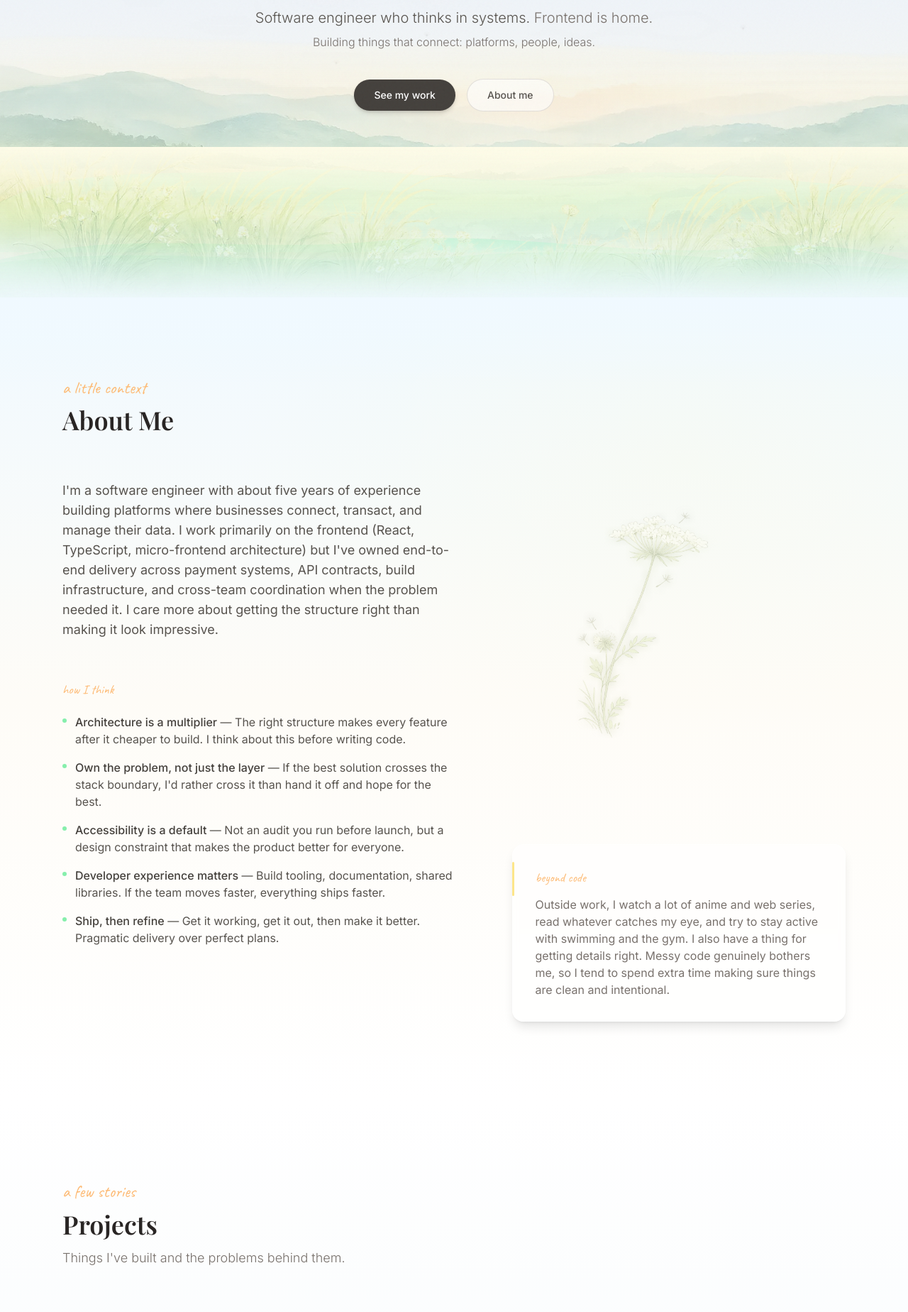
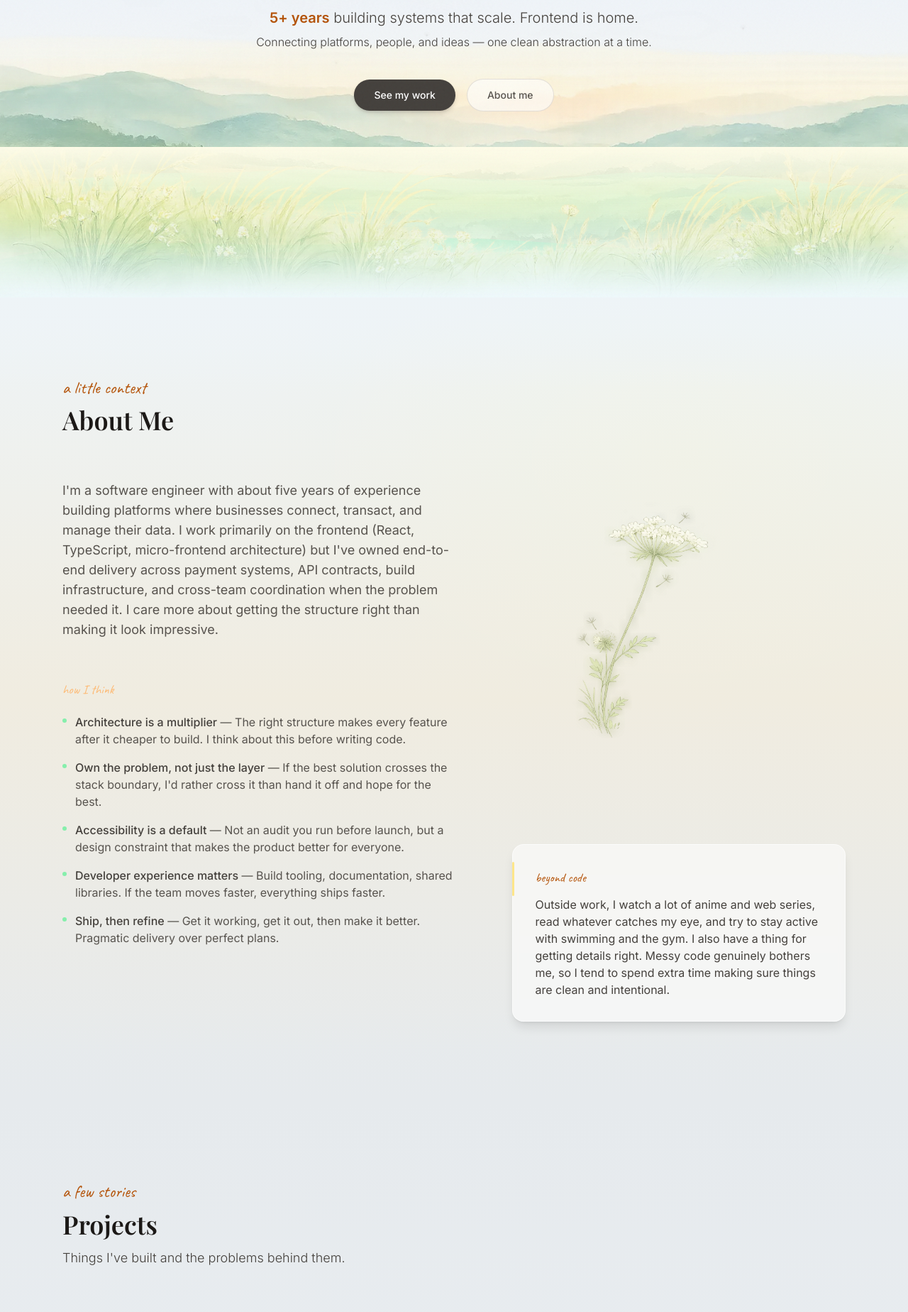
Before and after one commit to biplav-adhikary/my-portfolio, a React (Vite) app in the folder frontend/: page / in a window 1280 px wide. Shown: the part 381-2229 px from the top of the page at 71% size. Built offline with nearby package versions, Linux system fonts and the light colour scheme; a web font is replaced by a local one.

Commit message:
fix: Color contrast fixes

```diff
--- a/frontend/src/components/layout/Footer.tsx
+++ b/frontend/src/components/layout/Footer.tsx
@@ -4,8 +4,8 @@
  */
 export default function Footer() {
   return (
-    <footer className="bg-[#fef6e4] py-8 text-center dark:bg-[#1c1520]">
-      <p className="text-sm text-earth-400 dark:text-earth-500">
+    <footer className="bg-[#e8dcc6] py-8 text-center dark:bg-[#1c1520]">
+      <p className="text-sm text-earth-600 dark:text-earth-500">
         &copy; {new Date().getFullYear()} Biplav. Built with care.
       </p>
     </footer>
--- a/frontend/src/components/layout/Navbar.tsx
+++ b/frontend/src/components/layout/Navbar.tsx
@@ -139,7 +139,7 @@ export default function Navbar() {
                     "relative text-sm font-medium transition-colors duration-instant",
                     isActive
                       ? "text-earth-800 dark:text-cloud-50"
-                      : "text-earth-500 hover:text-earth-800 dark:text-earth-400 dark:hover:text-cloud-100",
+                      : "text-earth-700 hover:text-earth-900 dark:text-earth-400 dark:hover:text-cloud-100",
                   )}
                 >
                   {link.label}
@@ -220,7 +220,7 @@ export default function Navbar() {
                         "block rounded-lg px-4 py-3 text-sm font-medium transition-colors duration-instant hover:bg-sky-50 dark:hover:bg-night-800",
                         isActive
                           ? "text-earth-800 bg-sky-50/50 dark:text-cloud-50 dark:bg-night-800/50"
-                          : "text-earth-600 hover:text-earth-800 dark:text-earth-400 dark:hover:text-cloud-100",
+                          : "text-earth-700 hover:text-earth-900 dark:text-earth-400 dark:hover:text-cloud-100",
                       )}
                     >
                       {link.label}
--- a/frontend/src/components/sections/About.tsx
+++ b/frontend/src/components/sections/About.tsx
@@ -101,7 +101,7 @@ export default function About() {
               lqip={lqip.about_section_nature_motif}
               alt=""
               decorative
-              className="pointer-events-none absolute -right-6 -top-16 hidden h-[480px] w-[320px] opacity-[0.35] lg:block"
+              className="pointer-events-none absolute -right-6 -top-16 hidden h-[480px] w-[320px] opacity-[0.72] dark:opacity-[0.35] lg:block"
               imgClassName="object-cover object-[center_30%]"
             />
 
@@ -112,10 +112,10 @@ export default function About() {
                 aria-hidden="true"
               />
 
-              <span className="mb-3 block font-accent text-lg text-sunset-400">
+              <span className="mb-3 block font-accent text-lg text-[var(--text-accent)] dark:text-sunset-400">
                 beyond code
               </span>
-              <p className="font-body text-sm leading-[1.8] text-earth-500 md:text-base dark:text-earth-400">
+              <p className="font-body text-sm leading-[1.8] text-earth-700 md:text-base dark:text-earth-400">
                 {about.beyondCode}
               </p>
             </div>
--- a/frontend/src/components/sections/Experience.tsx
+++ b/frontend/src/components/sections/Experience.tsx
@@ -3,6 +3,7 @@ import { motion, useInView } from "framer-motion";
 import SectionWrapper from "../shared/SectionWrapper";
 import SectionHeading from "../shared/SectionHeading";
 import { experiences } from "../../data/content";
+import { useTheme } from "../../context/ThemeContext";
 import SageLogo from "../../assets/svg/sage-logo.svg";
 import HighRadiusLogo from "../../assets/svg/highradius-logo.svg";
 
@@ -10,6 +11,14 @@ const companyLogos: Record<string, string> = {
   Sage: SageLogo,
   HighRadius: HighRadiusLogo,
 };
+
+/** Dark-mode logo overrides per company */
+const darkLogoStyle: Record<string, React.CSSProperties> = {
+  Sage: { opacity: 1 },
+  HighRadius: { filter: "brightness(2.5) saturate(4.5)", opacity: 1 },
+};
+
+const lightLogoOpacity = 0.8;
 
 /* ------------------------------------------------------------------ */
 /*  Single timeline entry                                              */
@@ -24,6 +33,12 @@ function TimelineEntry({
   const ref = useRef<HTMLDivElement>(null);
   const isInView = useInView(ref, { once: true, amount: 0.15 });
   const logo = companyLogos[experience.company];
+  const { theme } = useTheme();
+  const isDark = theme === "dark";
+  const darkStyle = darkLogoStyle[experience.company] ?? { opacity: 0.7 };
+  const logoAnimateOpacity = isDark
+    ? (darkStyle.opacity as number)
+    : lightLogoOpacity;
 
   return (
     <div ref={ref} className="relative">
@@ -38,15 +53,15 @@ function TimelineEntry({
         }}
         className="relative overflow-hidden rounded-2xl border border-sky-100/50 bg-white/40 p-6 shadow-md shadow-sky-100/30 backdrop-blur-sm md:p-8 dark:border-night-700/40 dark:bg-white/[0.04] dark:shadow-black/20"
       >
-        {/* Background watermark logo — positioned top-right */}
-        {logo && (
-          <img
-            src={logo}
-            alt=""
-            className="pointer-events-none absolute -right-4 -top-2 w-32 select-none opacity-[0.06] md:w-48 dark:opacity-[0.12] dark:brightness-[1.8] dark:saturate-[1.5]"
-            aria-hidden="true"
-          />
-        )}
+        {/* Glass sheen — top-edge highlight simulating frosted glass depth */}
+        <div
+          className="pointer-events-none absolute inset-x-0 top-0 h-px rounded-t-2xl bg-gradient-to-r from-transparent via-white/80 to-transparent dark:via-white/10"
+          aria-hidden="true"
+        />
+        <div
+          className="pointer-events-none absolute inset-0 rounded-2xl bg-gradient-to-br from-white/25 via-transparent to-transparent dark:from-white/[0.03]"
+          aria-hidden="true"
+        />
 
         {/* Header row: logo + role info + period */}
         <div className="relative flex flex-wrap items-start justify-between gap-4">
@@ -57,16 +72,23 @@ function TimelineEntry({
                 src={logo}
                 alt={`${experience.company} logo`}
                 initial={{ opacity: 0 }}
-                animate={isInView ? { opacity: 0.55 } : { opacity: 0 }}
+                animate={
+                  isInView ? { opacity: logoAnimateOpacity } : { opacity: 0 }
+                }
                 transition={{ duration: 0.6, delay: 0.2 }}
-                className="mt-1 hidden h-7 flex-shrink-0 select-none md:block dark:brightness-[2] dark:saturate-[2] dark:contrast-[1.2] dark:opacity-90"
+                style={
+                  isDark
+                    ? { filter: darkStyle.filter as string | undefined }
+                    : undefined
+                }
+                className="mt-1 hidden h-7 flex-shrink-0 select-none md:block"
               />
             )}
             <div>
               <h3 className="font-display text-lg font-semibold text-earth-800 md:text-xl dark:text-cloud-50">
                 {experience.role}
               </h3>
-              <p className="font-body text-sm text-earth-500 dark:text-earth-400">
+              <p className="font-body text-sm text-earth-700 dark:text-earth-400">
                 {experience.company}
               </p>
             </div>
@@ -84,13 +106,14 @@ function TimelineEntry({
             <img
               src={logo}
               alt={`${experience.company} logo`}
-              className="h-5 opacity-40 dark:opacity-80 dark:brightness-[2] dark:saturate-[2] dark:contrast-[1.2]"
+              style={isDark ? darkStyle : { opacity: 0.4 }}
+              className="h-5"
             />
           </div>
         )}
 
         {/* Narrative */}
-        <p className="mt-4 font-body text-sm leading-relaxed text-earth-600 md:text-base dark:text-earth-400">
+        <p className="mt-4 font-body text-sm leading-relaxed text-earth-800 md:text-base dark:text-earth-400">
           {experience.narrative}
         </p>
 
@@ -102,7 +125,7 @@ function TimelineEntry({
               initial={{ opacity: 0, y: 8 }}
               animate={isInView ? { opacity: 1, y: 0 } : { opacity: 0, y: 8 }}
               transition={{ duration: 0.4, delay: 0.3 + i * 0.06 }}
-              className="flex items-start gap-2.5 text-sm leading-relaxed text-earth-500 dark:text-earth-400"
+              className="flex items-start gap-2.5 text-sm leading-relaxed text-earth-700 dark:text-earth-400"
             >
               <span className="mt-1.5 block h-1.5 w-1.5 flex-shrink-0 rounded-full bg-grass-300" />
               <span>{h}</span>
--- a/frontend/src/components/sections/Hero.tsx
+++ b/frontend/src/components/sections/Hero.tsx
@@ -121,7 +121,7 @@ export default function Hero() {
             alt=""
             decorative
             loading="eager"
-            className={`h-full w-full ${isDark ? "opacity-35" : "opacity-50"}`}
+            className={`h-full w-full ${isDark ? "opacity-35" : "opacity-70"}`}
             imgClassName="object-cover object-center"
           />
         </div>
@@ -172,7 +172,7 @@ export default function Hero() {
               alt=""
               decorative
               loading="eager"
-              className="h-full w-full opacity-40"
+              className={`h-full w-full ${isDark ? "opacity-40" : "opacity-65"}`}
               imgClassName="object-cover object-bottom"
             />
           </div>
@@ -224,22 +224,27 @@ export default function Hero() {
           className="text-body-lg mx-auto max-w-xl md:text-xl"
           variants={fadeUp}
         >
-          Software engineer who thinks in systems.{" "}
-          <span className="text-earth-500 dark:text-cloud-200">
+          <span className="font-semibold text-[var(--text-accent)]">
+            5+ years
+          </span>{" "}
+          building systems that scale.{" "}
+          <span className="text-earth-700 dark:text-cloud-200">
             Frontend is home.
           </span>
         </motion.p>
 
         <motion.p
-          className="mt-2 font-body text-base font-light text-earth-500 dark:text-cloud-200/80"
+          className="mt-2 font-body text-base font-light text-earth-700 dark:text-cloud-200/80"
           variants={fadeUp}
         >
-          Building things that connect: platforms, people, ideas.
+          Connecting platforms, people, and ideas — one clean abstraction at a
+          time.
         </motion.p>
 
         {/* CTAs */}
         <motion.div
           className="mt-10 flex items-center justify-center gap-4"
+          style={{ textShadow: "none" }}
           variants={fadeUp}
         >
           <a
@@ -309,7 +314,7 @@ export default function Hero() {
           }
           alt=""
           decorative
-          className="h-full w-full opacity-50"
+          className={`h-full w-full ${isDark ? "opacity-50" : "opacity-75"}`}
           imgClassName="object-cover object-[center_65%]"
         />
         {/* Light: gradient fades over painted image */}
--- a/frontend/src/components/shared/SceneBackground.tsx
+++ b/frontend/src/components/shared/SceneBackground.tsx
@@ -26,39 +26,39 @@ const lightScenes: Record<SceneTone, SceneConfig> = {
     bottomFade: "from-transparent",
   },
   warmNeutral: {
-    base: "bg-gradient-to-b from-sky-50 via-[#fefcf7] to-white",
+    base: "bg-gradient-to-b from-[#eef4f7] via-[#f0ece0] to-[#e6eaed]",
     radial:
-      "radial-gradient(ellipse 70% 50% at 75% 20%, rgba(254, 249, 195, 0.12) 0%, transparent 70%)",
-    topFade: "from-sky-50",
-    bottomFade: "from-transparent to-white",
+      "radial-gradient(ellipse 70% 50% at 75% 20%, rgba(254, 249, 195, 0.14) 0%, transparent 70%)",
+    topFade: "from-[#eef4f7]",
+    bottomFade: "from-transparent to-[#e6eaed]",
   },
   cloudGlass: {
-    base: "bg-gradient-to-b from-white via-sky-50/40 to-[#fefdf8]",
+    base: "bg-gradient-to-b from-[#e6eaed] via-[#ecf1f6] to-[#eae5d8]",
     radial:
-      "radial-gradient(ellipse 60% 45% at 25% 60%, rgba(186, 230, 253, 0.10) 0%, transparent 70%)",
-    topFade: "from-white",
-    bottomFade: "from-transparent to-[#fefdf8]",
+      "radial-gradient(ellipse 60% 45% at 25% 60%, rgba(186, 230, 253, 0.14) 0%, transparent 70%)",
+    topFade: "from-[#e6eaed]",
+    bottomFade: "from-transparent to-[#eae5d8]",
   },
   earth: {
-    base: "bg-gradient-to-b from-[#fefdf8] via-[#fef9ee] to-[#f5f5f0]",
+    base: "bg-gradient-to-b from-[#eae5d8] via-[#e8e0ca] to-[#e3d9c0]",
     radial:
-      "radial-gradient(ellipse 55% 40% at 70% 30%, rgba(253, 230, 138, 0.10) 0%, transparent 65%)",
-    topFade: "from-[#fefdf8]",
-    bottomFade: "from-transparent to-[#f5f5f0]",
+      "radial-gradient(ellipse 55% 40% at 70% 30%, rgba(253, 230, 138, 0.12) 0%, transparent 65%)",
+    topFade: "from-[#eae5d8]",
+    bottomFade: "from-transparent to-[#e3d9c0]",
   },
   openAir: {
-    base: "bg-gradient-to-b from-[#f5f5f0] via-[#f8fcf9] to-sky-50/30",
+    base: "bg-gradient-to-b from-[#e3d9c0] via-[#e4ecdf] to-[#e8f0f5]",
     radial:
-      "radial-gradient(ellipse 65% 50% at 30% 50%, rgba(187, 247, 208, 0.08) 0%, transparent 60%)",
-    topFade: "from-[#f5f5f0]",
-    bottomFade: "from-transparent to-sky-50/30",
+      "radial-gradient(ellipse 65% 50% at 30% 50%, rgba(187, 247, 208, 0.09) 0%, transparent 60%)",
+    topFade: "from-[#e3d9c0]",
+    bottomFade: "from-transparent to-[#e8f0f5]",
   },
   sunset: {
-    base: "bg-gradient-to-b from-sky-50/30 via-[#fefbf0] to-[#fef6e4]",
+    base: "bg-gradient-to-b from-[#e8f0f5] via-[#f0e8d4] to-[#e8dcc6]",
     radial:
-      "radial-gradient(ellipse 70% 55% at 50% 70%, rgba(253, 186, 116, 0.12) 0%, transparent 65%)",
-    topFade: "from-sky-50/30",
-    bottomFade: "from-transparent to-[#fef6e4]",
+      "radial-gradient(ellipse 70% 55% at 50% 70%, rgba(253, 186, 116, 0.14) 0%, transparent 65%)",
+    topFade: "from-[#e8f0f5]",
+    bottomFade: "from-transparent to-[#e8dcc6]",
   },
 };
 
--- a/frontend/src/components/shared/SectionHeading.tsx
+++ b/frontend/src/components/shared/SectionHeading.tsx
@@ -23,7 +23,7 @@ export default function SectionHeading({
       )}
       <h2 className="heading-secondary">{heading}</h2>
       {subtitle && (
-        <p className="mt-3 max-w-2xl font-body text-base font-light text-earth-500 md:text-lg dark:text-earth-400">
+        <p className="mt-3 max-w-2xl font-body text-base font-light text-earth-700 md:text-lg dark:text-earth-400">
           {subtitle}
         </p>
       )}
--- a/frontend/src/index.css
+++ b/frontend/src/index.css
@@ -10,14 +10,14 @@
 @layer base {
   :root {
     /* ---- Semantic Colors (Light) ---- */
-    --surface-primary: #fafaf9; /* stone-50 — slightly warmer than pure white */
-    --surface-elevated: rgba(255, 255, 255, 0.5);
-    --surface-subtle: #f0f4f8; /* muted sky-50 */
+    --surface-primary: #f2ede3; /* warm linen */
+    --surface-elevated: rgba(255, 255, 255, 0.55);
+    --surface-subtle: #e4eef5; /* muted sky blue */
 
-    --text-primary: #292524; /* earth-800 */
-    --text-secondary: #57534e; /* earth-600 */
-    --text-muted: #78716c; /* earth-500 */
-    --text-accent: #fdba74; /* sunset-400 */
+    --text-primary: #1c1917; /* stone-900 — richer black */
+    --text-secondary: #44403c; /* earth-700 */
+    --text-muted: #57534e; /* earth-600 */
+    --text-accent: #b45309; /* amber-700 — legible warm accent on light bg */
 
     --border-default: rgba(255, 255, 255, 0.6);
     --border-subtle: rgba(224, 242, 254, 0.5); /* sky-100/50 */
```
Also changed, not shown: frontend/src/components/sections/Skills.tsx (+16 -6 lines), frontend/src/hooks/useExpandable.ts (+16 -8 lines).
